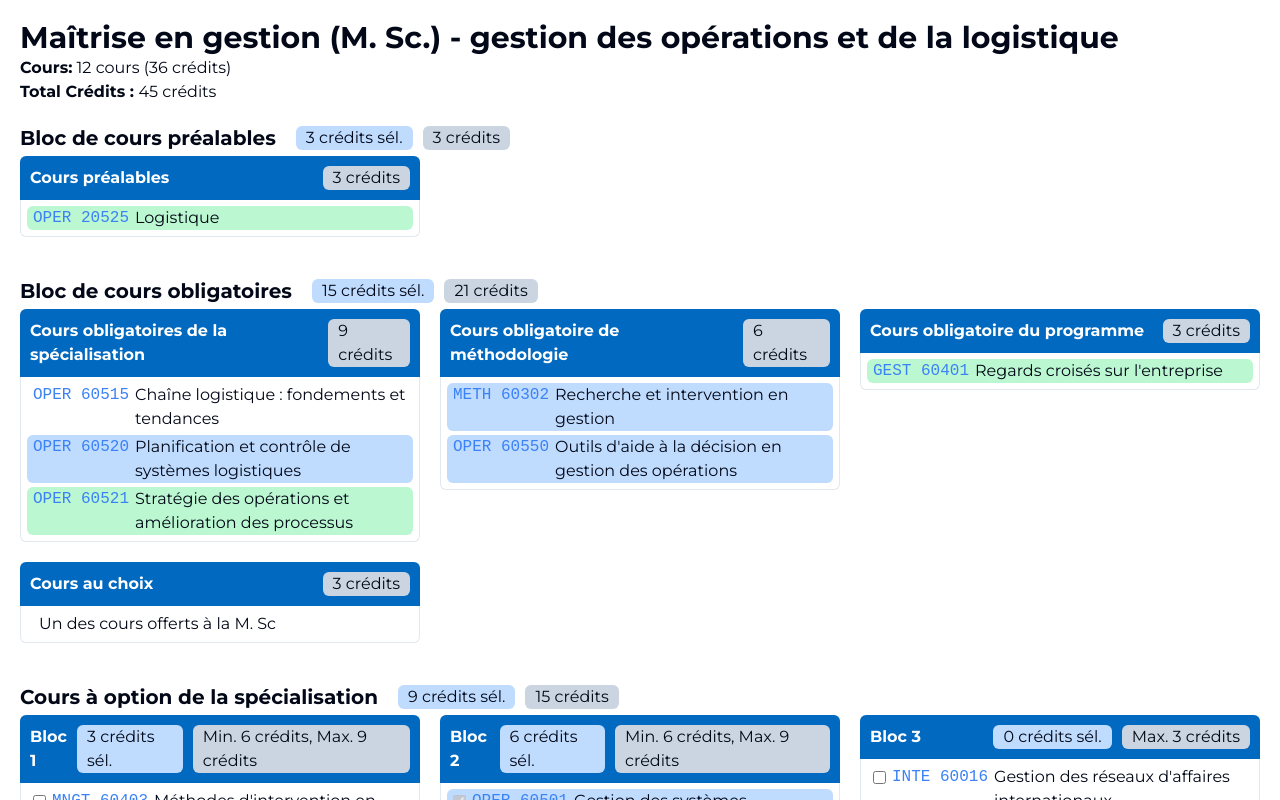
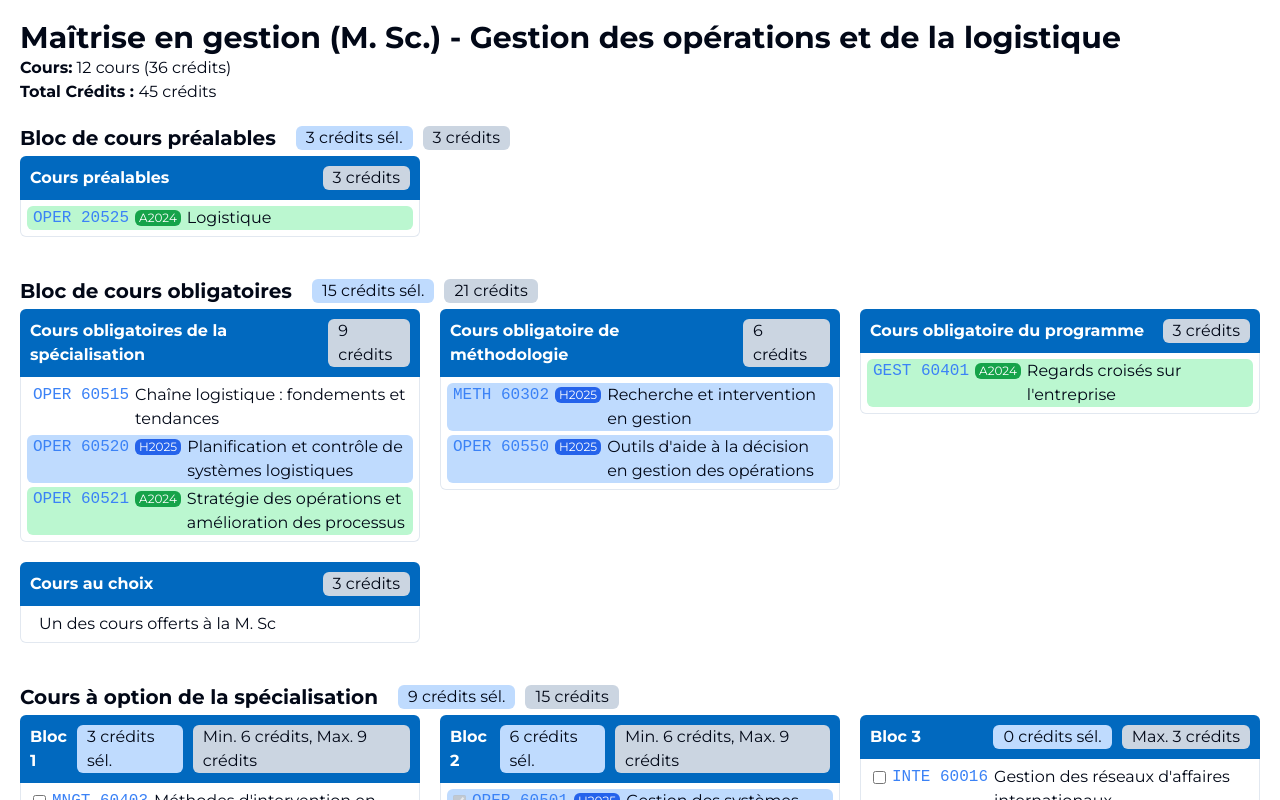
Before and after one commit to olivier-deschenes/hec, a React (Vite) app: page / in a window 1280 px wide. Shown: the top 800 px of the page. Built offline with nearby package versions, Linux system fonts and the light colour scheme; a web font is replaced by a local one.

Commit message:
Added semesters

```diff
--- a/src/components/Course.tsx
+++ b/src/components/Course.tsx
@@ -22,7 +22,7 @@ export const Course = ({ course }: Props) => {
   const canSelectMore = groupCanSelectMore && blockCanSelectMore;
 
   const isStarted = course.started ?? false;
-  const isDone = course.done ?? false ;
+  const isDone = course.done ?? false;
 
   const [checked, setChecked] = useState(isDone || isStarted);
 
@@ -41,7 +41,7 @@ export const Course = ({ course }: Props) => {
         (checked || isDone || isStarted) && "rounded-md",
         isDone && "bg-green-200",
         isStarted && "bg-blue-200",
-        checked && !isDone && !isStarted && "bg-blue-200",
+        checked && !isDone && !isStarted && "bg-blue-200"
       )}
     >
       <div className={"flex self-start gap-1.5 items-center"}>
@@ -74,7 +74,21 @@ export const Course = ({ course }: Props) => {
             {course.prefix} {course.code}
           </span>
         </a>
+        {course.trimester ? (
+          <div className={"flex items-center"}>
+            <span
+              className={twMerge(
+                "rounded-md leading-snug text-xs px-1 text-white",
+                course.done && "bg-green-600",
+                course.started && "bg-blue-600"
+              )}
+            >
+              {course.trimester}
+            </span>
+          </div>
+        ) : null}
       </div>
+
       <span className={"text-ellipsis overflow-hidden"}>{course.title}</span>
     </li>
   );
--- a/src/data/data.ts
+++ b/src/data/data.ts
@@ -5,6 +5,8 @@ export const getCourseKey = (course: CourseType) =>
 
 export const compateCourseToKey = (course: CourseType, key: string) =>
   getCourseKey(course) === key;
+
+export type TrimesterType = "A2024" | "H2025";
 
 export type CourseType = {
   code: string;
@@ -14,6 +16,7 @@ export type CourseType = {
   id: string;
   done?: boolean;
   started?: boolean;
+  trimester?: TrimesterType;
 };
 
 export const getMaxCreditsOfCourseBlock = (courseBlock: CourseBlockType) => {
@@ -34,11 +37,13 @@ export const getDoneCreditsOfCourseBlock = (courseBlock: CourseBlockType) => {
   }, 0);
 };
 
-export const getDoneCreditsOfCourseGroup = (courseGroup: CourseBlockGroupType) => {
+export const getDoneCreditsOfCourseGroup = (
+  courseGroup: CourseBlockGroupType
+) => {
   return courseGroup.courseBlocks.reduce((acc, courseBlock) => {
     return acc + getDoneCreditsOfCourseBlock(courseBlock);
   }, 0);
-}
+};
 
 export type CourseBlockType = {
   title: string;
@@ -72,7 +77,7 @@ export type ProgramType = {
 
 export const OperationsManagementAndLogistics: ProgramType = {
   title:
-    "Maîtrise en gestion (M. Sc.) - gestion des opérations et de la logistique",
+    "Maîtrise en gestion (M. Sc.) - Gestion des opérations et de la logistique",
   resolveClassUrl: (classData) =>
     `https://www.hec.ca/cours/detail/?cours=${classData.prefix}${classData.code}`,
   id: v4(),
@@ -98,6 +103,7 @@ export const OperationsManagementAndLogistics: ProgramType = {
               title: "Logistique",
               id: v4(),
               done: true,
+              trimester: "A2024",
             },
           ],
         },
@@ -128,6 +134,7 @@ export const OperationsManagementAndLogistics: ProgramType = {
               title: "Planification et contrôle de systèmes logistiques",
               id: v4(),
               started: true,
+              trimester: "H2025",
             },
             {
               code: "60521",
@@ -136,6 +143,7 @@ export const OperationsManagementAndLogistics: ProgramType = {
               title: "Stratégie des opérations et amélioration des processus",
               id: v4(),
               done: true,
+              trimester: "A2024",
             },
           ],
         },
@@ -152,6 +160,7 @@ export const OperationsManagementAndLogistics: ProgramType = {
               title: "Recherche et intervention en gestion",
               id: v4(),
               started: true,
+              trimester: "H2025",
             },
             {
               code: "60550",
@@ -160,6 +169,7 @@ export const OperationsManagementAndLogistics: ProgramType = {
               title: "Outils d'aide à la décision en gestion des opérations",
               id: v4(),
               started: true,
+              trimester: "H2025",
             },
           ],
         },
@@ -176,6 +186,7 @@ export const OperationsManagementAndLogistics: ProgramType = {
               title: "Regards croisés sur l'entreprise",
               id: v4(),
               done: true,
+              trimester: "A2024",
             },
           ],
         },
@@ -222,6 +233,7 @@ export const OperationsManagementAndLogistics: ProgramType = {
               title: "La consultation en gestion",
               id: v4(),
               done: true,
+              trimester: "A2024",
             },
             {
               code: "60500",
@@ -253,6 +265,7 @@ export const OperationsManagementAndLogistics: ProgramType = {
               title: "Gestion des systèmes d'entreposage",
               id: v4(),
               started: true,
+              trimester: "H2025",
             },
             {
               code: "60502",
@@ -261,6 +274,7 @@ export const OperationsManagementAndLogistics: ProgramType = {
               title: "Systèmes de transport",
               id: v4(),
               done: true,
+              trimester: "A2024",
             },
             {
               code: "60503",
```
